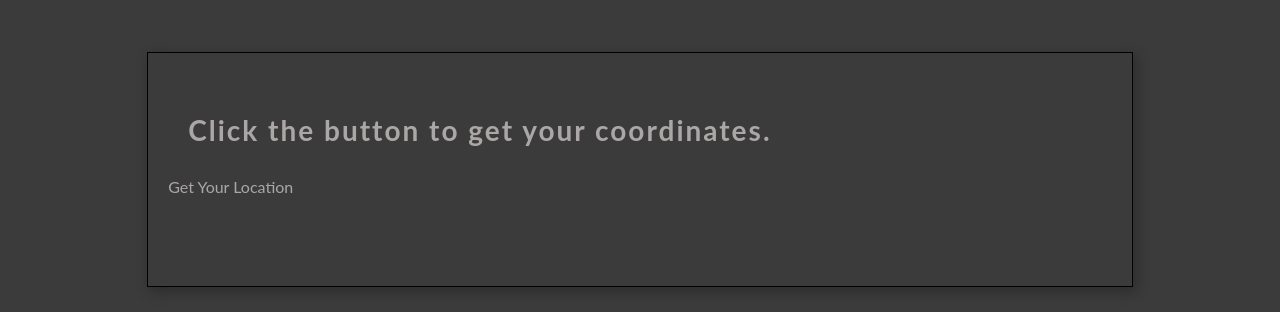
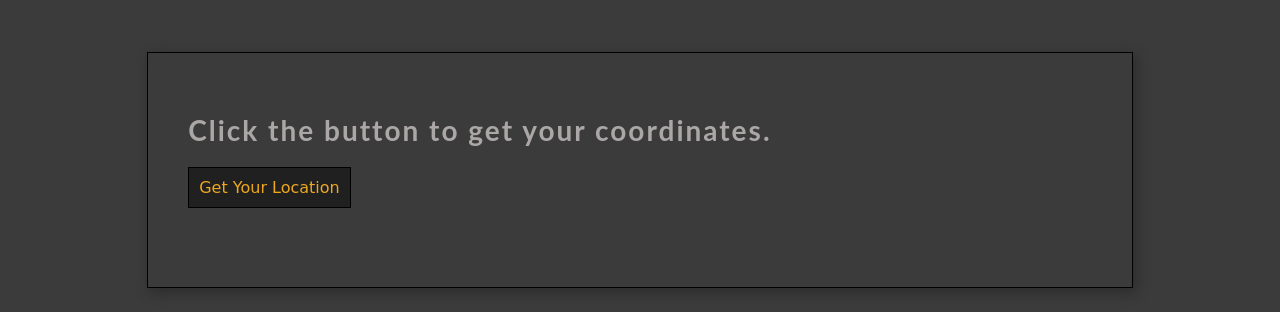
Before and after one commit to pofnor/javascriptClassExercise, a website: page assets/jsClass/map.html in a window 1280 px wide. Shown: the part 532-844 px from the top of the page. Drawn offline with nearby package versions, Linux system fonts and the light colour scheme.

Commit message:
add gold button to main.css

```diff
--- a/assets/css/main.css
+++ b/assets/css/main.css
@@ -11,6 +11,8 @@
   --text : #aca7a7;
   --codeBackground : #1F1F1F;
   --greenDark : #6A9955;
+  --gold : rgb(237, 167, 32);
+  --gold70 : rgba(237, 169, 32, 0.7);
 }
 
 /* ----------------- Main -------------------------------------- */
@@ -348,6 +350,29 @@ span{
   border: 1px solid #9aa0a6;
 }
 
+.btnGold{
+  font-family: 'Salsa', cursive;
+  font-size: 16px;
+  color:var(--gold);
+  text-decoration: none;
+  border: 1px solid black;
+  background-color: #202020;
+  text-align: center;
+  padding: 10px;
+  cursor: pointer;
+  margin-left: 20px;
+  transition: 0.4s;
+}
+.btnGold:active {
+  background-color: #101010;
+  padding: 12px;
+}
+.btnGold:hover {
+  color:#e8eaed;
+  border: 1px solid #9aa0a6;
+  font-size: 18px;
+}
+
 /* ----------------- Side Navigation Menu---------------------------- */
 .sidenav {
   font-family: 'Salsa', cursive;
```
